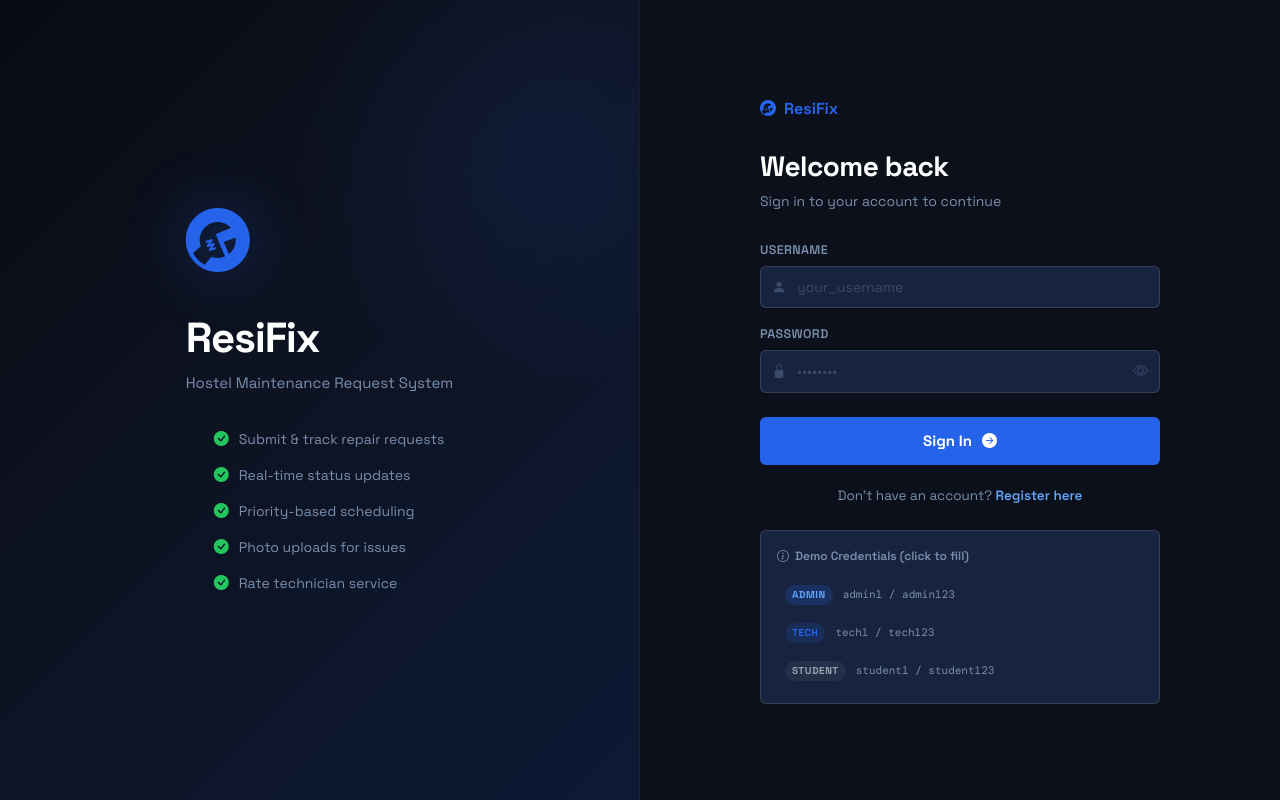
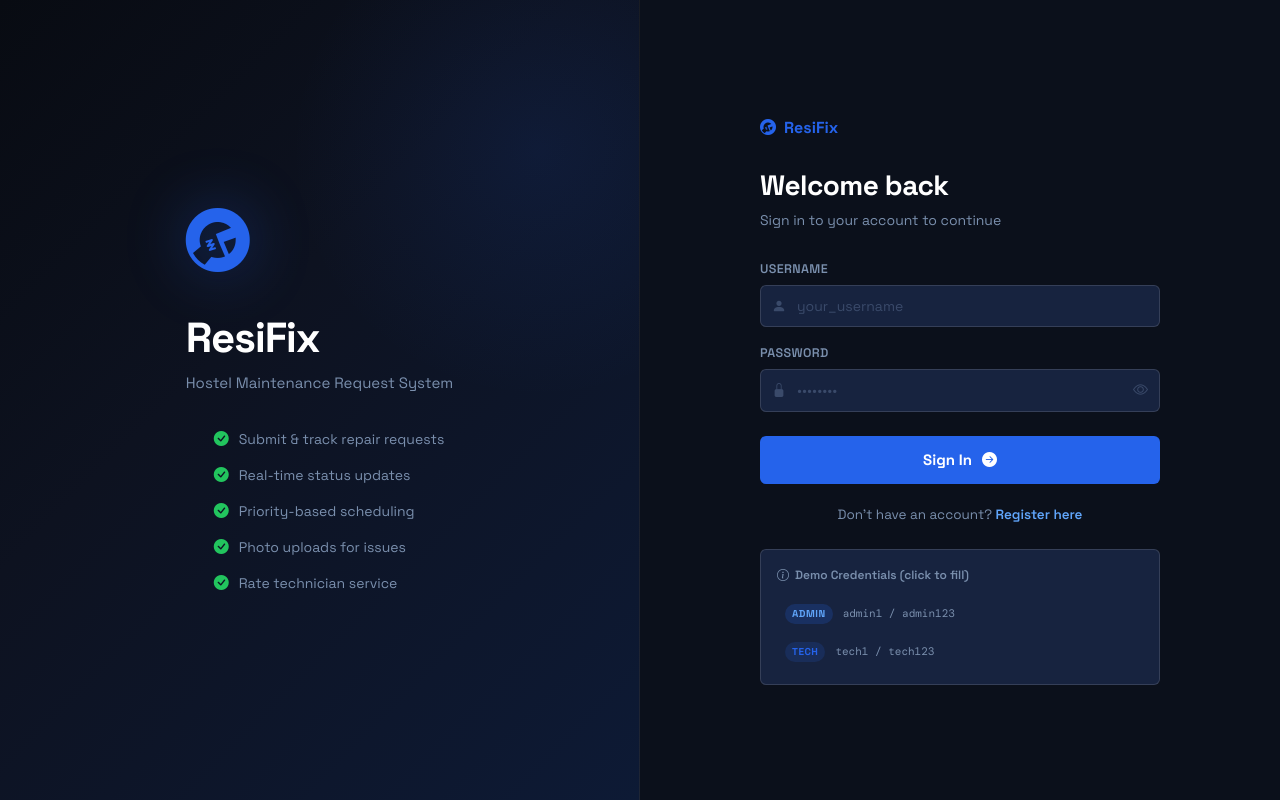
Before and after one commit to ResiFIxGroup20/resifix, a Flask app: page /login in a window 1280 px wide. Run offline with Flask 3, Linux system fonts and the light colour scheme.

```diff
--- a/routes/auth.py
+++ b/routes/auth.py
@@ -1,8 +1,8 @@
-# ============================================
+
 # RESIFIX — AUTH ROUTES
 # routes/auth.py
 # Handles: login, register, logout
-# ============================================
+
 
 from flask import Blueprint, render_template, request, redirect, url_for, flash, session
 from werkzeug.security import generate_password_hash, check_password_hash
--- a/templates/auth/login.html
+++ b/templates/auth/login.html
@@ -78,7 +78,7 @@
         Don't have an account? <a href="{{ url_for('auth.register') }}">Register here</a>
       </p>
 
-      <!-- Demo credentials(remove when in production) -->
+      <!-- Demo credentials(to be removed when we have completed the system) -->
       <div class="demo-credentials">
         <div class="demo-title">
           <i class="bi bi-info-circle"></i> Demo Credentials (click to fill)
@@ -92,10 +92,7 @@
             <span class="demo-role tech">Tech</span>
             <span class="demo-user">tech1 / tech123</span>
           </div>
-          <div class="demo-item" onclick="fillCreds('student1', 'student123')">
-            <span class="demo-role resident">Student</span>
-            <span class="demo-user">student1 / student123</span>
-          </div>
+
         </div>
       </div>
 
```
Also changed, not shown: routes/admin.py (+9 -13 lines), templates/admin/dashboard.html (+4 -4 lines), templates/admin/manage_users.html (+4 -3 lines), templates/auth/register.html (+8 -8 lines).
